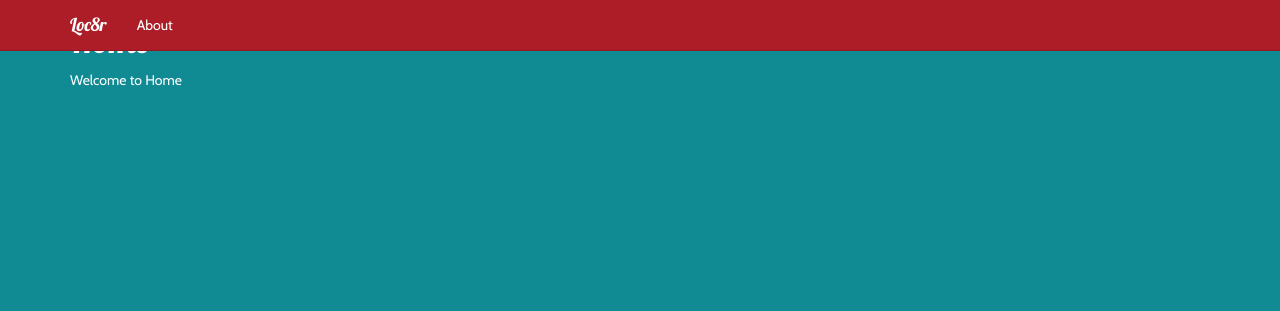
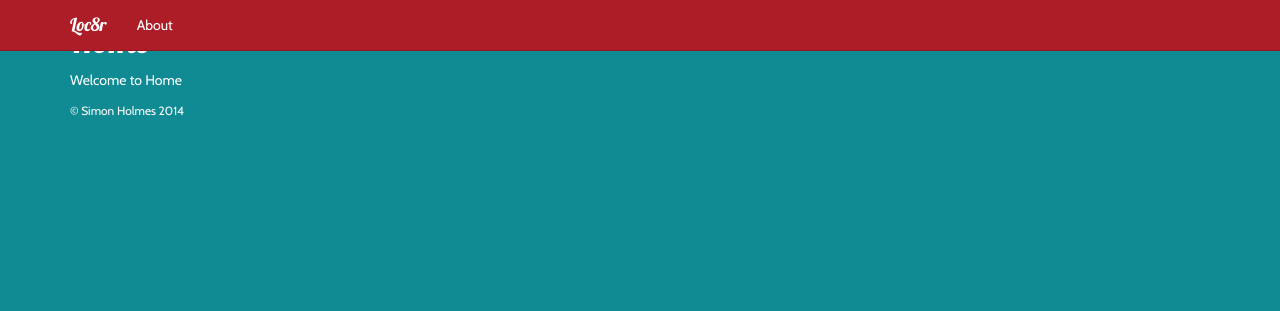
Before and after one commit to Daggerlake/MatthewMoreno, a Node server app: page / in a window 1280 px wide. Shown: the top 311 px of the page. Run offline with Node 20, Linux system fonts and the light colour scheme.

Commit message:
Add footer to Jade layout template

```diff
--- a/app_server/views/layout.jade
+++ b/app_server/views/layout.jade
@@ -26,5 +26,9 @@ html
     // stuff in the container is still left-aligned
     .container
       block content
+      footer
+        .row
+          .col-xs-12
+            small &copy; Simon Holmes 2014
     script(src='/bower_components/jquery/dist/jquery.min.js')
     script(src='bootstrap/js/bootstrap.min.js')
```
